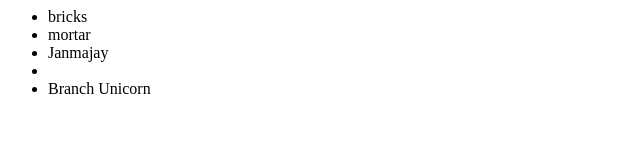
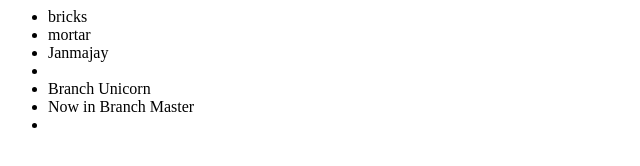
Before and after one commit to janmajay/learningGit, a plain HTML site: page index.html in a window 1280 px wide. Shown: the whole page, without its empty margins (0-640 px from the left). Drawn offline with Linux system fonts and the light colour scheme.

Commit message:
added content to index.html in master branch

```diff
--- a/index.html
+++ b/index.html
@@ -6,6 +6,7 @@
         <li>mortar</li>
         <li> Janmajay <li>
         <li> Branch Unicorn </li>
+        <li> Now in Branch Master <li>
       </ul>
     </div>
   </body>
```
